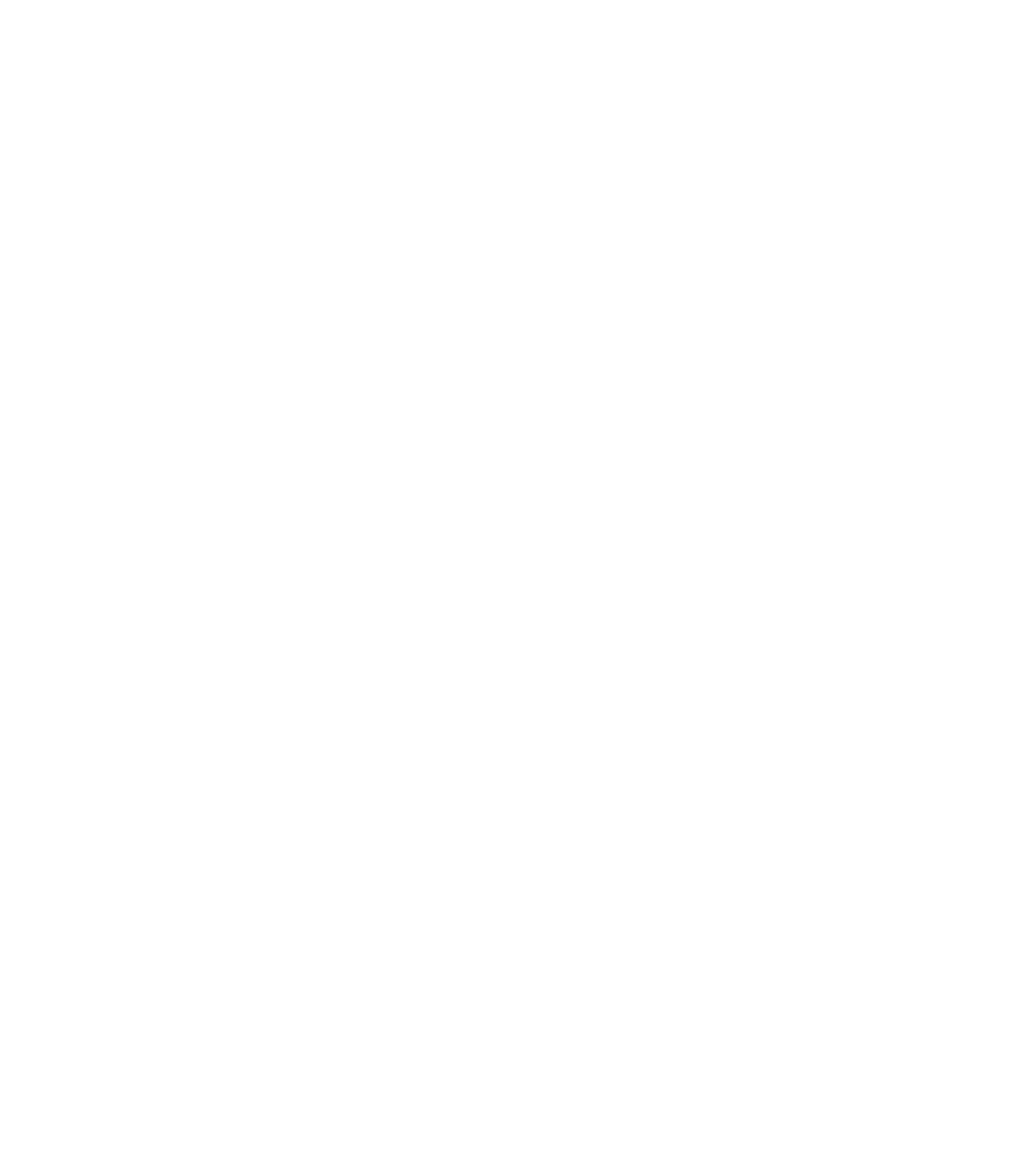
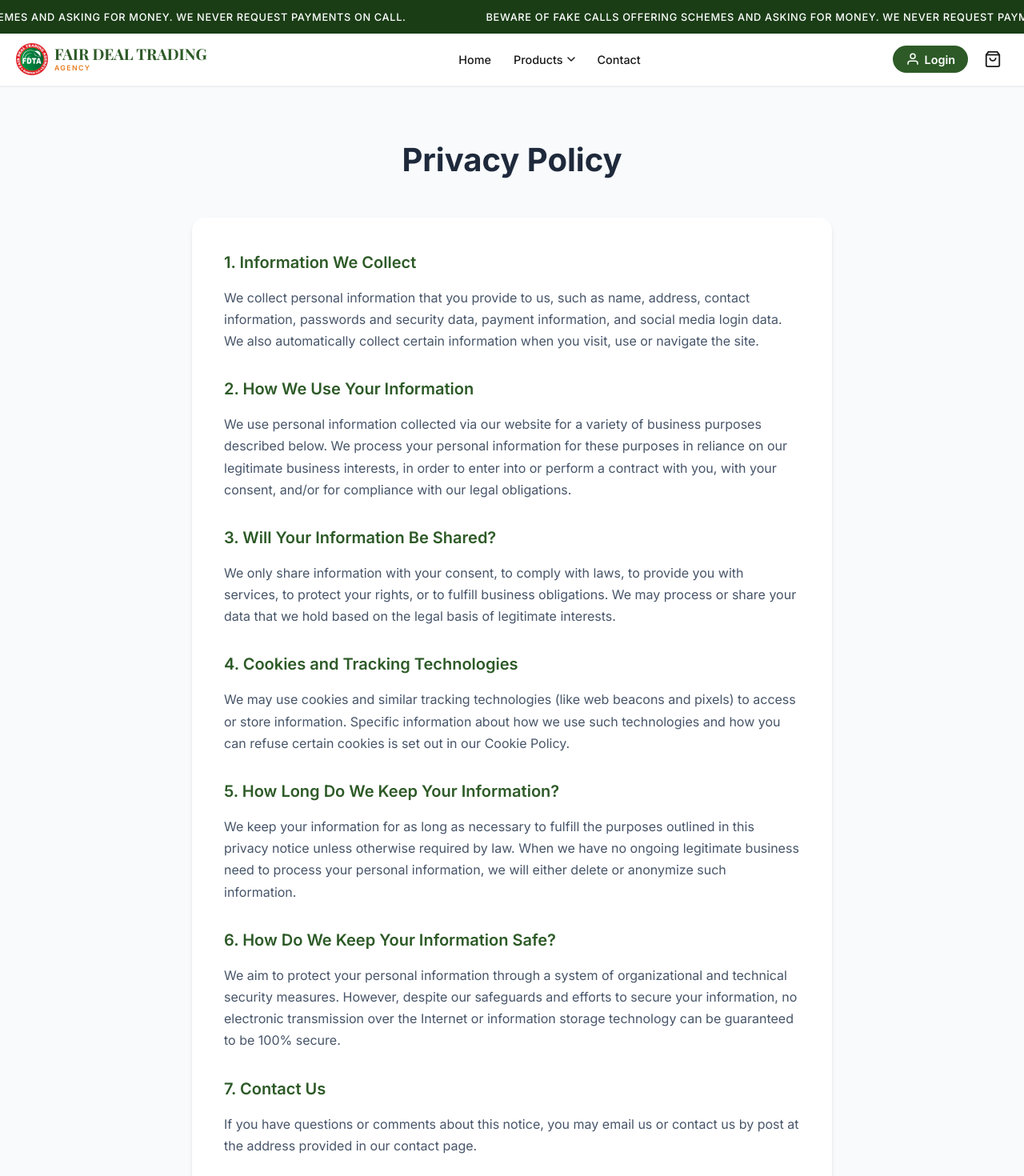
Before and after one commit to amandaptuar/ayurveda-website, a React (Vite) app: page /privacy-policy in a window 1280 px wide. Before the commit this address had no page. Shown: the top 1470 px of the page at 80% size. Before the commit the page ends 800 px from the top, so only its background shows below. Built offline with nearby package versions, Linux system fonts and the light colour scheme; a web font is replaced by a local one.

Commit message:
added all the ui fixes

```diff
--- a/src/App.jsx
+++ b/src/App.jsx
@@ -13,6 +13,8 @@ import Cart from './pages/Cart/Cart'
 import Checkout from './pages/Checkout/Checkout'
 import OrderSuccess from './pages/OrderSuccess/OrderSuccess'
 import Profile from './pages/Profile/Profile'
+import TermsAndConditions from './pages/TermsAndConditions/TermsAndConditions'
+import PrivacyPolicy from './pages/PrivacyPolicy/PrivacyPolicy'
 import logoImg from './assets/image.png'
 
 // Admin Pages
@@ -104,6 +106,8 @@ function App() {
           <Route path="/checkout" element={<Checkout />} />
           <Route path="/order-success/:orderId" element={<OrderSuccess />} />
           <Route path="/profile" element={<Profile />} />
+          <Route path="/terms-and-conditions" element={<TermsAndConditions />} />
+          <Route path="/privacy-policy" element={<PrivacyPolicy />} />
         </Route>
 
         <Route path="/admin" element={<AdminLayout />}>
--- a/src/components/Footer/Footer.jsx
+++ b/src/components/Footer/Footer.jsx
@@ -8,8 +8,8 @@ const Footer = () => {
     { label: 'Home', path: '/' },
     { label: 'Products', path: '/collections/all' },
     { label: 'Contact', path: '/contact' },
-    { label: 'Terms & Conditions', path: '#' },
-    { label: 'Privacy Policy', path: '#' },
+    { label: 'Terms & Conditions', path: '/terms-and-conditions' },
+    { label: 'Privacy Policy', path: '/privacy-policy' },
   ]
 
   return (
--- a/src/components/StatsBar/StatsBar.jsx
+++ b/src/components/StatsBar/StatsBar.jsx
@@ -3,7 +3,7 @@ import './StatsBar.css'
 
 const StatsBar = () => {
   const stats = [
-    { value: '10,000,000+', label: 'HAPPY CUSTOMERS' },
+    { value: '50,000+', label: 'HAPPY CUSTOMERS' },
     { value: '200+', label: 'HERBAL PRODUCTS' },
     { value: '4.9★', label: 'AVG. RATING' },
   ]
--- a/src/components/Testimonials/Testimonials.jsx
+++ b/src/components/Testimonials/Testimonials.jsx
@@ -52,7 +52,7 @@ const Testimonials = () => {
   return (
     <section className="testimonials">
       <div className="container">
-        <h2 className="testimonials-heading">Over 1,00,000,00+ People Uses</h2>
+        <h2 className="testimonials-heading">Over 50,000+ People Uses</h2>
         <p className="testimonials-subtext">
           Empowering healthier lives through authentic Ayurvedic care, thoughtfully<br />
           crafted to support your daily wellness journey.
--- a/src/pages/Contact/Contact.jsx
+++ b/src/pages/Contact/Contact.jsx
@@ -32,7 +32,7 @@ const Contact = () => {
               <span className="info-icon">📍</span>
               <div>
                 <h3>Our Location</h3>
-                <p>FAIR DEAL TRADING AGENCY<br/>Plot No. 1, Heavy Industrial Area,<br/>Jodhpur, Rajasthan, India - 342001</p>
+                <p>FAIR DEAL TRADING AGENCY<br/>Shahbad Gate, Kashiram Colony,<br/>Rampur (U.P) 244901</p>
               </div>
             </div>
 
@@ -40,15 +40,7 @@ const Contact = () => {
               <span className="info-icon">📞</span>
               <div>
                 <h3>Phone Number</h3>
-                <p>+91-8619602766<br/>Mon - Sat: 9:00 AM to 6:00 PM</p>
-              </div>
-            </div>
-
-            <div className="info-card">
-              <span className="info-icon">✉️</span>
-              <div>
-                <h3>Email Address</h3>
-                <p>care@krishnaayurved.com<br/>We reply within 24 hours</p>
+                <p>+91 70887 11540<br/>Mon - Sat: 9:00 AM to 6:00 PM</p>
               </div>
             </div>
           </div>
--- /dev/null
+++ b/src/pages/PrivacyPolicy/PrivacyPolicy.css
@@ -0,0 +1,59 @@
+.privacy-page {
+  padding: 60px 0;
+  background-color: #f8fafc;
+  min-height: calc(100vh - 200px);
+}
+
+.privacy-page .page-title {
+  text-align: center;
+  font-size: 2.5rem;
+  color: #1e293b;
+  margin-bottom: 40px;
+  font-weight: 700;
+}
+
+.privacy-page .content-box {
+  background: white;
+  padding: 40px;
+  border-radius: 16px;
+  box-shadow: 0 4px 6px -1px rgba(0, 0, 0, 0.1), 0 2px 4px -1px rgba(0, 0, 0, 0.06);
+  max-width: 800px;
+  margin: 0 auto;
+}
+
+.policy-section {
+  margin-bottom: 30px;
+}
+
+.policy-section:last-child {
+  margin-bottom: 0;
+}
+
+.policy-section h2 {
+  font-size: 1.25rem;
+  color: var(--color-primary-green);
+  margin-bottom: 15px;
+  font-weight: 600;
+}
+
+.policy-section p {
+  color: #475569;
+  line-height: 1.7;
+  font-size: 1rem;
+}
+
+@media (max-width: 768px) {
+  .privacy-page {
+    padding: 40px 0;
+  }
+
+  .privacy-page .page-title {
+    font-size: 2rem;
+    margin-bottom: 30px;
+  }
+
+  .privacy-page .content-box {
+    padding: 24px;
+    border-radius: 12px;
+  }
+}
--- /dev/null
+++ b/src/pages/PrivacyPolicy/PrivacyPolicy.jsx
@@ -0,0 +1,55 @@
+import React, { useEffect } from 'react'
+import './PrivacyPolicy.css'
+
+const PrivacyPolicy = () => {
+  useEffect(() => {
+    window.scrollTo(0, 0)
+  }, [])
+
+  return (
+    <div className="privacy-page">
+      <div className="container">
+        <h1 className="page-title">Privacy Policy</h1>
+
+        <div className="content-box">
+          <section className="policy-section">
+            <h2>1. Information We Collect</h2>
+            <p>We collect personal information that you provide to us, such as name, address, contact information, passwords and security data, payment information, and social media login data. We also automatically collect certain information when you visit, use or navigate the site.</p>
+          </section>
+
+          <section className="policy-section">
+            <h2>2. How We Use Your Information</h2>
+            <p>We use personal information collected via our website for a variety of business purposes described below. We process your personal information for these purposes in reliance on our legitimate business interests, in order to enter into or perform a contract with you, with your consent, and/or for compliance with our legal obligations.</p>
+          </section>
+
+          <section className="policy-section">
+            <h2>3. Will Your Information Be Shared?</h2>
+            <p>We only share information with your consent, to comply with laws, to provide you with services, to protect your rights, or to fulfill business obligations. We may process or share your data that we hold based on the legal basis of legitimate interests.</p>
+          </section>
+
+          <section className="policy-section">
+            <h2>4. Cookies and Tracking Technologies</h2>
+            <p>We may use cookies and similar tracking technologies (like web beacons and pixels) to access or store information. Specific information about how we use such technologies and how you can refuse certain cookies is set out in our Cookie Policy.</p>
+          </section>
+
+          <section className="policy-section">
+            <h2>5. How Long Do We Keep Your Information?</h2>
+            <p>We keep your information for as long as necessary to fulfill the purposes outlined in this privacy notice unless otherwise required by law. When we have no ongoing legitimate business need to process your personal information, we will either delete or anonymize such information.</p>
+          </section>
+
+          <section className="policy-section">
+            <h2>6. How Do We Keep Your Information Safe?</h2>
+            <p>We aim to protect your personal information through a system of organizational and technical security measures. However, despite our safeguards and efforts to secure your information, no electronic transmission over the Internet or information storage technology can be guaranteed to be 100% secure.</p>
+          </section>
+
+          <section className="policy-section">
+            <h2>7. Contact Us</h2>
+            <p>If you have questions or comments about this notice, you may email us or contact us by post at the address provided in our contact page.</p>
+          </section>
+        </div>
+      </div>
+    </div>
+  )
+}
+
+export default PrivacyPolicy
--- /dev/null
+++ b/src/pages/TermsAndConditions/TermsAndConditions.css
@@ -0,0 +1,59 @@
+.terms-page {
+  padding: 60px 0;
+  background-color: #f8fafc;
+  min-height: calc(100vh - 200px);
+}
+
+.terms-page .page-title {
+  text-align: center;
+  font-size: 2.5rem;
+  color: #1e293b;
+  margin-bottom: 40px;
+  font-weight: 700;
+}
+
+.terms-page .content-box {
+  background: white;
+  padding: 40px;
+  border-radius: 16px;
+  box-shadow: 0 4px 6px -1px rgba(0, 0, 0, 0.1), 0 2px 4px -1px rgba(0, 0, 0, 0.06);
+  max-width: 800px;
+  margin: 0 auto;
+}
+
+.policy-section {
+  margin-bottom: 30px;
+}
+
+.policy-section:last-child {
+  margin-bottom: 0;
+}
+
+.policy-section h2 {
+  font-size: 1.25rem;
+  color: var(--color-primary-green);
+  margin-bottom: 15px;
+  font-weight: 600;
+}
+
+.policy-section p {
+  color: #475569;
+  line-height: 1.7;
+  font-size: 1rem;
+}
+
+@media (max-width: 768px) {
+  .terms-page {
+    padding: 40px 0;
+  }
+
+  .terms-page .page-title {
+    font-size: 2rem;
+    margin-bottom: 30px;
+  }
+
+  .terms-page .content-box {
+    padding: 24px;
+    border-radius: 12px;
+  }
+}
--- /dev/null
+++ b/src/pages/TermsAndConditions/TermsAndConditions.jsx
@@ -0,0 +1,55 @@
+import React, { useEffect } from 'react'
+import './TermsAndConditions.css'
+
+const TermsAndConditions = () => {
+  useEffect(() => {
+    window.scrollTo(0, 0)
+  }, [])
+
+  return (
+    <div className="terms-page">
+      <div className="container">
+        <h1 className="page-title">Terms & Conditions</h1>
+
+        <div className="content-box">
+          <section className="policy-section">
+            <h2>1. Introduction</h2>
+            <p>Welcome to FAIR DEAL TRADING AGENCY. By accessing this website and purchasing our products, you agree to be bound by these Terms and Conditions and our Privacy Policy.</p>
+          </section>
+
+          <section className="policy-section">
+            <h2>2. Products and Services</h2>
+            <p>We sell Ayurvedic and herbal products. All products are subject to availability, and we reserve the right to limit the quantities of any products that we offer. Product descriptions and pricing are subject to change without notice.</p>
+          </section>
+
+          <section className="policy-section">
+            <h2>3. Orders and Payments</h2>
+            <p>By placing an order, you agree to provide current, complete, and accurate purchase and account information. We accept various forms of payment as indicated on the checkout page.</p>
+          </section>
+
+          <section className="policy-section">
+            <h2>4. Shipping and Delivery</h2>
+            <p>We aim to process and ship orders promptly. Delivery times may vary depending on your location and other factors beyond our control. We are not responsible for delays caused by the shipping carrier.</p>
+          </section>
+
+          <section className="policy-section">
+            <h2>5. Returns and Refunds</h2>
+            <p>Our return and refund policy is outlined separately. Please refer to our return policy page for detailed information on how to return products and request refunds.</p>
+          </section>
+
+          <section className="policy-section">
+            <h2>6. User Conduct</h2>
+            <p>You agree not to use the website for any unlawful purpose or any purpose prohibited under this clause. You agree not to use the website in any way that could damage the website, the services, or the general business of FAIR DEAL TRADING AGENCY.</p>
+          </section>
+
+          <section className="policy-section">
+            <h2>7. Changes to Terms</h2>
+            <p>We reserve the right to update or modify these Terms and Conditions at any time without prior notice. Your continued use of the website following any changes constitutes your acceptance of the new Terms and Conditions.</p>
+          </section>
+        </div>
+      </div>
+    </div>
+  )
+}
+
+export default TermsAndConditions
```
